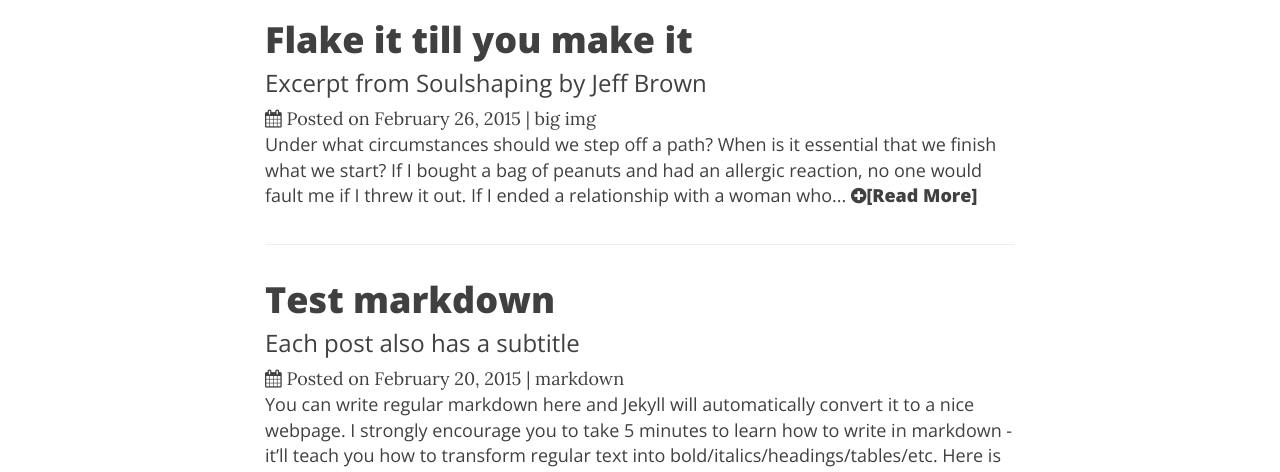
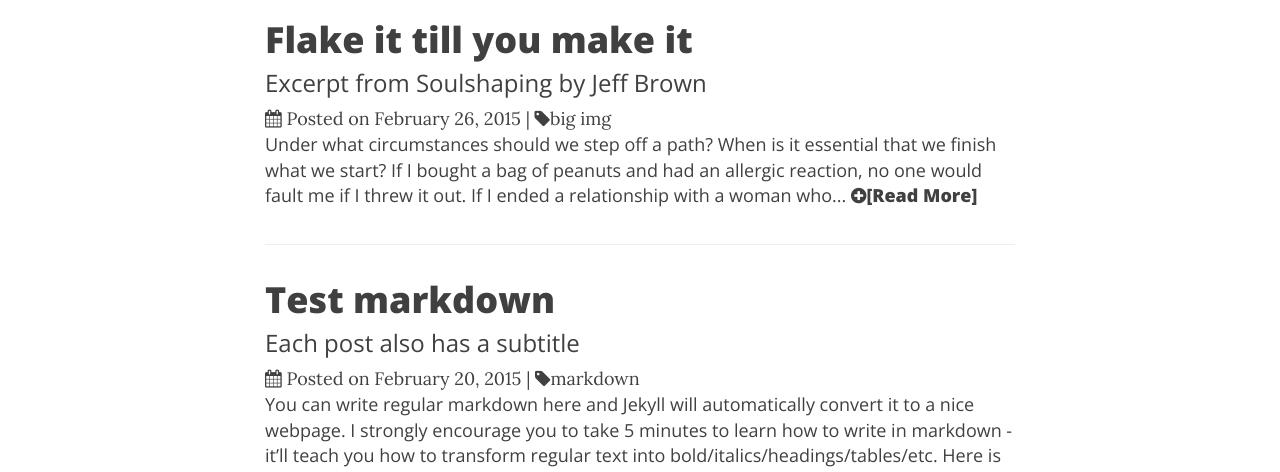
Before and after one commit to stonefl/stonefl.github.io, a Jekyll site: the page built from index.html, in a window 1280 px wide and 900 px high. Shown: the part 346-818 px from the top of the window. Built offline with Jekyll 4.4.1, drawn with Linux system fonts in a browser that asks for light colours; nearby versions of some CDN libraries; the list of posts is cut into pages by our own code.

Commit message:
Update index.html

```diff
--- a/index.html
+++ b/index.html
@@ -20,7 +20,7 @@ subtitle: Notebook of tips and tricks I learned through doing, in both work and
     <span class="post-date"> <i class="fa fa-calendar" aria-hidden="true" title="Date published"></i> Posted on {{ post.date | date: "%B %-d, %Y" }}</span>
     {% if post.tags %} |
 	 {% for tag in post.tags %}
-    		<a href="{{ site.tag_page | prepend: site.baseurl }}#{{ tag | slugify }}" class="post-tag">{{ tag }}</a>
+    		<a href="{{ site.tag_page | prepend: site.baseurl }}#{{ tag | slugify }}" class="post-tag"><i class="fa fa-tag" aria-hidden="true"></i>{{ tag }}</a>
     	{% endfor %}
      {% endif %}
 
```
